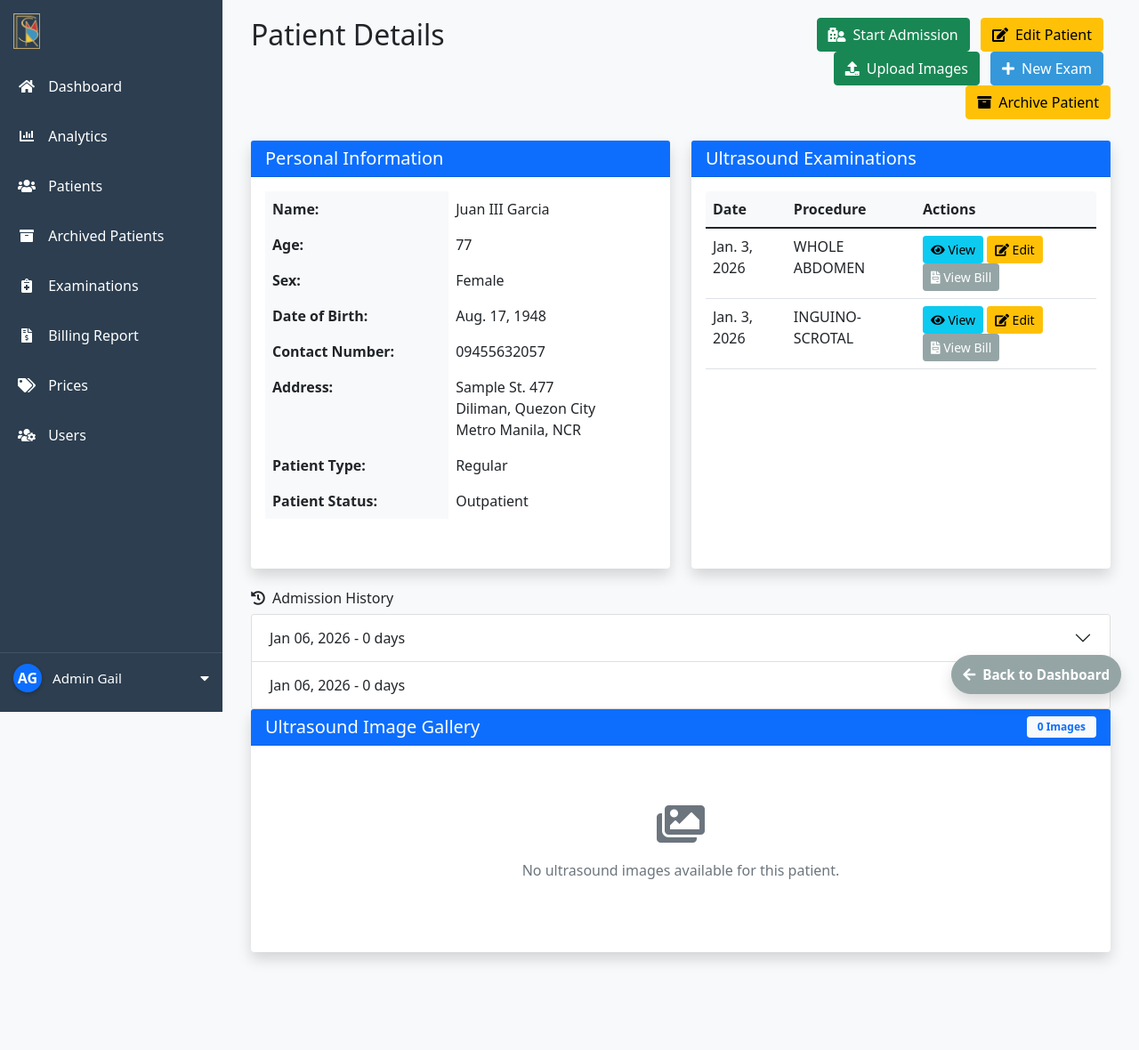
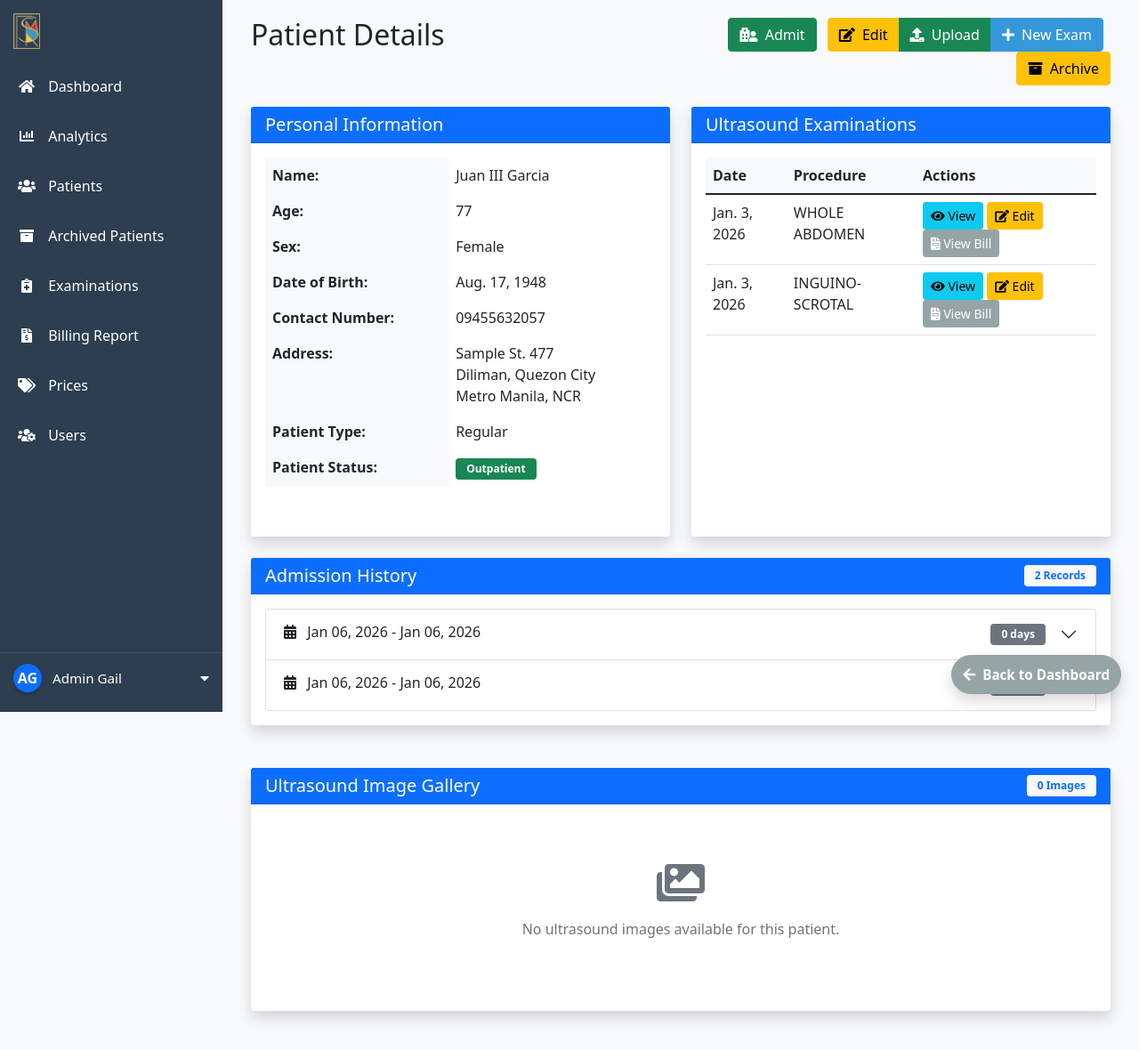
Before and after one commit to carlosinag/comebackcapstone, a Django app: page /patient/318/ in a window 1280 px wide. Shown: the whole page at 89% size. Before the commit the page ends 1081 px from the top, so only its background shows below. Run offline with Django 5.2, Linux system fonts and the light colour scheme; a user stored in the database is signed in; data comes from the database, SQL or seed files in the repository; both versions use the stored data as it was after the commit.

Commit message:
ayos na patient details

```diff
--- a/templates/patients/patient_detail.html
+++ b/templates/patients/patient_detail.html
@@ -13,30 +13,44 @@
         </div>
         <div class="col text-end">
             {% if not patient.is_archived %}
+                <!-- Button group with dropdowns for better mobile experience -->
+                <div class="btn-group me-2" role="group">
                     <!-- Admission Management Button -->
                     {% if patient.is_currently_admitted %}
-                    <button type="button" class="btn btn-danger me-2" data-bs-toggle="modal" data-bs-target="#dischargeModal">
-                        <i class="fas fa-sign-out-alt me-2"></i>Discharge Patient
+                        <button type="button" class="btn btn-danger" data-bs-toggle="modal" data-bs-target="#dischargeModal">
+                            <i class="fas fa-sign-out-alt"></i>
+                            <span class="d-none d-lg-inline ms-1">Discharge</span>
                         </button>
                     {% else %}
-                    <button type="button" class="btn btn-success me-2" data-bs-toggle="modal" data-bs-target="#admissionModal">
-                        <i class="fas fa-hospital-user me-2"></i>Start Admission
+                        <button type="button" class="btn btn-success" data-bs-toggle="modal" data-bs-target="#admissionModal">
+                            <i class="fas fa-hospital-user"></i>
+                            <span class="d-none d-lg-inline ms-1">Admit</span>
                         </button>
                     {% endif %}
+                </div>
 
-                <a href="{% url 'patient-update' patient.pk %}" class="btn btn-warning me-2">
-                    <i class="fas fa-edit me-2"></i>Edit Patient
+                <div class="btn-group me-2" role="group">
+                    <a href="{% url 'patient-update' patient.pk %}" class="btn btn-warning">
+                        <i class="fas fa-edit"></i>
+                        <span class="d-none d-lg-inline ms-1">Edit</span>
                     </a>
-                <button type="button" class="btn btn-success me-2" data-bs-toggle="modal" data-bs-target="#uploadImagesModal">
-                    <i class="fas fa-upload me-2"></i>Upload Images
+                    <button type="button" class="btn btn-success" data-bs-toggle="modal" data-bs-target="#uploadImagesModal">
+                        <i class="fas fa-upload"></i>
+                        <span class="d-none d-lg-inline ms-1">Upload</span>
                     </button>
-                <a href="{% url 'exam-create' patient.pk %}" class="btn btn-primary me-2">
-                    <i class="fas fa-plus me-2"></i>New Exam
+                    <a href="{% url 'exam-create' patient.pk %}" class="btn btn-primary">
+                        <i class="fas fa-plus"></i>
+                        <span class="d-none d-lg-inline ms-1">New Exam</span>
                     </a>
+                </div>
+
                 {% if user.is_authenticated %}
+                <div class="btn-group" role="group">
                     <a href="{% url 'patient-delete' patient.pk %}" class="btn btn-warning">
-                    <i class="fas fa-archive me-2"></i>Archive Patient
+                        <i class="fas fa-archive"></i>
+                        <span class="d-none d-lg-inline ms-1">Archive</span>
                     </a>
+                </div>
                 {% endif %}
             {% else %}
                 <a href="{% url 'archived-patient-list' %}" class="btn btn-secondary me-2">
@@ -51,6 +65,8 @@
         </div>
     </div>
 
+    <!-- Modals remain the same - Admission Modal, Discharge Modal, Upload Images Modal -->
+    <!-- (Keep all your existing modal code here) -->
     <!-- Admission Modal -->
     <div class="modal fade" id="admissionModal" tabindex="-1" aria-hidden="true">
         <div class="modal-dialog modal-lg">
@@ -197,6 +213,62 @@
         </div>
     </div>
 
+    <!-- Current Admission Alert (if admitted) -->
+    {% if patient.current_admission %}
+    <div class="row mb-4">
+        <div class="col-12">
+            <div class="alert alert-success shadow">
+                <div class="d-flex justify-content-between align-items-start">
+                    <div>
+                        <h5 class="alert-heading">
+                            <i class="fas fa-hospital-user me-2"></i>Currently Admitted
+                        </h5>
+                    </div>
+                    {% if patient.current_admission.is_overdue %}
+                        <span class="badge bg-danger">Overdue</span>
+                    {% endif %}
+                </div>
+                <hr>
+                <div class="row">
+                    <div class="col-md-6">
+                        <table class="table table-sm table-borderless mb-0">
+                            <tr>
+                                <td width="50%"><strong>Admission Date:</strong></td>
+                                <td>{{ patient.current_admission.admission_date|date:"M d, Y - h:i A" }}</td>
+                            </tr>
+                            <tr>
+                                <td><strong>Room Number:</strong></td>
+                                <td>{{ patient.current_admission.room_number }}</td>
+                            </tr>
+                            <tr>
+                                <td><strong>Attending Physician:</strong></td>
+                                <td>{{ patient.current_admission.attending_physician }}</td>
+                            </tr>
+                        </table>
+                    </div>
+                    <div class="col-md-6">
+                        <table class="table table-sm table-borderless mb-0">
+                            <tr>
+                                <td width="50%"><strong>Expected Discharge:</strong></td>
+                                <td>{{ patient.current_admission.expected_discharge_date|date:"M d, Y - h:i A" }}</td>
+                            </tr>
+                            <tr>
+                                <td><strong>Duration:</strong></td>
+                                <td>{{ patient.current_admission.duration.days }} day{{ patient.current_admission.duration.days|pluralize }}</td>
+                            </tr>
+                            <tr>
+                                <td><strong>Admission Reason:</strong></td>
+                                <td>{{ patient.current_admission.admission_reason|truncatewords:10 }}</td>
+                            </tr>
+                        </table>
+                    </div>
+                </div>
+            </div>
+        </div>
+    </div>
+    {% endif %}
+
+    <!-- Personal Information and Exams Row -->
     <div class="row mb-4">
         <!-- Personal Information Card -->
         <div class="col-md-6">
@@ -240,7 +312,11 @@
                         </tr>
                         <tr>
                             <th>Patient Status:</th>
-                            <td>{{ patient.get_patient_status_display }}</td>
+                            <td>
+                                <span class="badge {% if patient.patient_status == 'IN' %}bg-danger{% else %}bg-success{% endif %}">
+                                    {{ patient.get_patient_status_display }}
+                                </span>
+                            </td>
                         </tr>
                         {% if patient.id_number %}
                         <tr>
@@ -278,7 +354,6 @@
                 </div>
             </div>
         </div>
-
 
         <!-- Ultrasound Examinations Card -->
         <div class="col-md-6">
@@ -333,60 +408,42 @@
             </div>
         </div>
     </div>
-     <!-- Add this inside the Personal Information Card, after the existing table -->
-    {% if patient.current_admission %}
-    <div class="alert alert-success mt-3">
-        <h6 class="alert-heading">
-            <i class="fas fa-hospital-user me-2"></i>Currently Admitted
-        </h6>
-        <hr>
-        <table class="table table-sm table-borderless mb-0">
-            <tr>
-                <td><strong>Admission Date:</strong></td>
-                <td>{{ patient.current_admission.admission_date|date:"M d, Y - h:i A" }}</td>
-            </tr>
-            <tr>
-                <td><strong>Room Number:</strong></td>
-                <td>{{ patient.current_admission.room_number }}</td>
-            </tr>
-            <tr>
-                <td><strong>Attending Physician:</strong></td>
-                <td>{{ patient.current_admission.attending_physician }}</td>
-            </tr>
-            <tr>
-                <td><strong>Expected Discharge:</strong></td>
-                <td>
-                    {{ patient.current_admission.expected_discharge_date|date:"M d, Y - h:i A" }}
-                    {% if patient.current_admission.is_overdue %}
-                        <span class="badge bg-danger ms-2">Overdue</span>
-                    {% endif %}
-                </td>
-            </tr>
-            <tr>
-                <td><strong>Duration:</strong></td>
-                <td>{{ patient.current_admission.duration.days }} days</td>
-            </tr>
-        </table>
+
+    <!-- Admission History Section (Separate Card) -->
+    {% if patient.admission_history %}
+    <div class="row mb-4">
+        <div class="col-12">
+            <div class="card shadow">
+                <div class="card-header bg-primary text-white d-flex justify-content-between align-items-center">
+                    <h5 class="mb-0">
+                        Admission History
+                    </h5>
+                    <span class="badge bg-light text-primary">
+                        {{ patient.admission_history.count }} Record{{ patient.admission_history.count|pluralize }}
+                    </span>
                 </div>
-    {% endif %}
-
-    <!-- Admission History -->
-    {% if patient.admission_history %}
-    <div class="mt-3">
-        <h6><i class="fas fa-history me-2"></i>Admission History</h6>
+                <div class="card-body">
                     <div class="accordion" id="admissionHistoryAccordion">
                         {% for admission in patient.admission_history %}
                         <div class="accordion-item">
                             <h2 class="accordion-header" id="admission{{ admission.pk }}Header">
                                 <button class="accordion-button collapsed" type="button" data-bs-toggle="collapse" data-bs-target="#admission{{ admission.pk }}Collapse" aria-expanded="false">
-                        {{ admission.admission_date|date:"M d, Y" }} - {{ admission.duration.days }} days
+                                    <div class="d-flex justify-content-between w-100 me-3">
+                                        <span>
+                                            <i class="fas fa-calendar-alt me-2"></i>
+                                            {{ admission.admission_date|date:"M d, Y" }} - {{ admission.actual_discharge_date|date:"M d, Y" }}
+                                        </span>
+                                        <span class="badge bg-secondary">{{ admission.duration.days }} day{{ admission.duration.days|pluralize }}</span>
+                                    </div>
                                 </button>
                             </h2>
                             <div id="admission{{ admission.pk }}Collapse" class="accordion-collapse collapse" aria-labelledby="admission{{ admission.pk }}Header" data-bs-parent="#admissionHistoryAccordion">
                                 <div class="accordion-body">
+                                    <div class="row">
+                                        <div class="col-md-6">
                                             <table class="table table-sm table-borderless">
                                                 <tr>
-                                <td><strong>Room:</strong></td>
+                                                    <td width="40%"><strong>Room:</strong></td>
                                                     <td>{{ admission.room_number }}</td>
                                                 </tr>
                                                 <tr>
@@ -394,24 +451,35 @@
                                                     <td>{{ admission.attending_physician }}</td>
                                                 </tr>
                                                 <tr>
-                                <td><strong>Reason:</strong></td>
-                                <td>{{ admission.admission_reason }}</td>
+                                                    <td><strong>Admitted:</strong></td>
+                                                    <td>{{ admission.admission_date|date:"M d, Y - h:i A" }}</td>
                                                 </tr>
                                                 <tr>
                                                     <td><strong>Discharged:</strong></td>
                                                     <td>{{ admission.actual_discharge_date|date:"M d, Y - h:i A" }}</td>
                                                 </tr>
+                                            </table>
+                                        </div>
+                                        <div class="col-md-6">
+                                            <div class="mb-3">
+                                                <strong>Reason for Admission:</strong>
+                                                <p class="mt-2 mb-0">{{ admission.admission_reason }}</p>
+                                            </div>
                                             {% if admission.discharge_notes %}
-                            <tr>
-                                <td><strong>Discharge Notes:</strong></td>
-                                <td>{{ admission.discharge_notes }}</td>
-                            </tr>
+                                            <div>
+                                                <strong>Discharge Notes:</strong>
+                                                <p class="mt-2 mb-0">{{ admission.discharge_notes }}</p>
+                                            </div>
                                             {% endif %}
-                        </table>
+                                        </div>
+                                    </div>
                                 </div>
                             </div>
                         </div>
                         {% endfor %}
+                    </div>
+                </div>
+            </div>
         </div>
     </div>
     {% endif %}
@@ -592,6 +660,34 @@
 
 {% block extra_js %}
 <script>
+// Set default admission date to now
+document.addEventListener('DOMContentLoaded', function() {
+    const now = new Date();
+    now.setMinutes(now.getMinutes() - now.getTimezoneOffset());
+    const defaultDateTime = now.toISOString().slice(0, 16);
+
+    const admissionDateInput = document.getElementById('id_admission_date');
+    const dischargeDateInput = document.getElementById('id_actual_discharge_date');
+
+    if (admissionDateInput && !admissionDateInput.value) {
+        admissionDateInput.value = defaultDateTime;
+    }
+
+    if (dischargeDateInput && !dischargeDateInput.value) {
+        dischargeDateInput.value = defaultDateTime;
+    }
+
+    // Set minimum expected discharge date to admission date
+    if (admissionDateInput) {
+        admissionDateInput.addEventListener('change', function() {
+            const expectedDischargeInput = document.getElementById('id_expected_discharge_date');
+            if (expectedDischargeInput) {
+                expectedDischargeInput.min = this.value;
+            }
+        });
+    }
+});
+
 // Get CSRF token from cookie
 function getCookie(name) {
     let cookieValue = null;
```
Also changed, not shown: db.sqlite3. Lines whose indentation alone changed are shown as unchanged.
